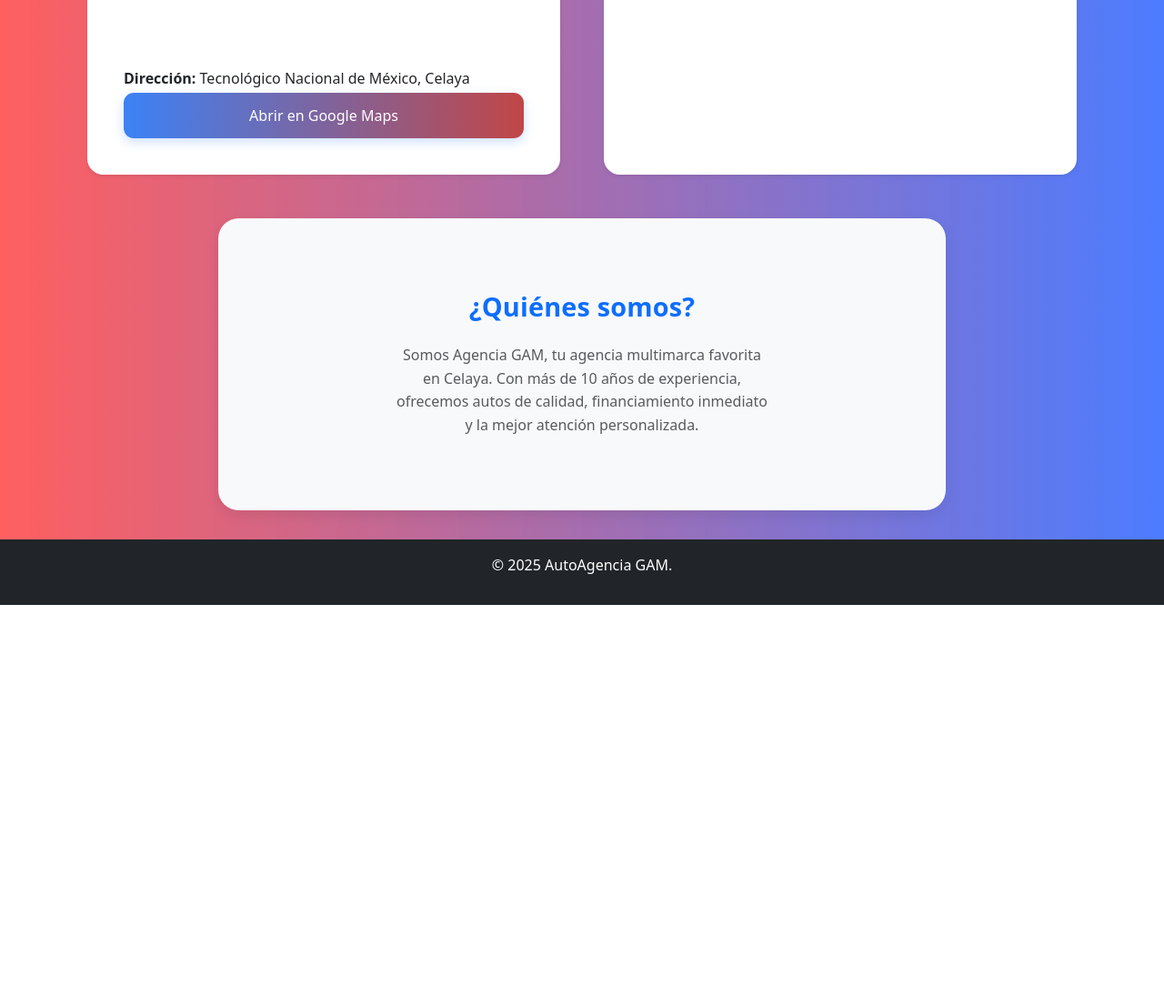
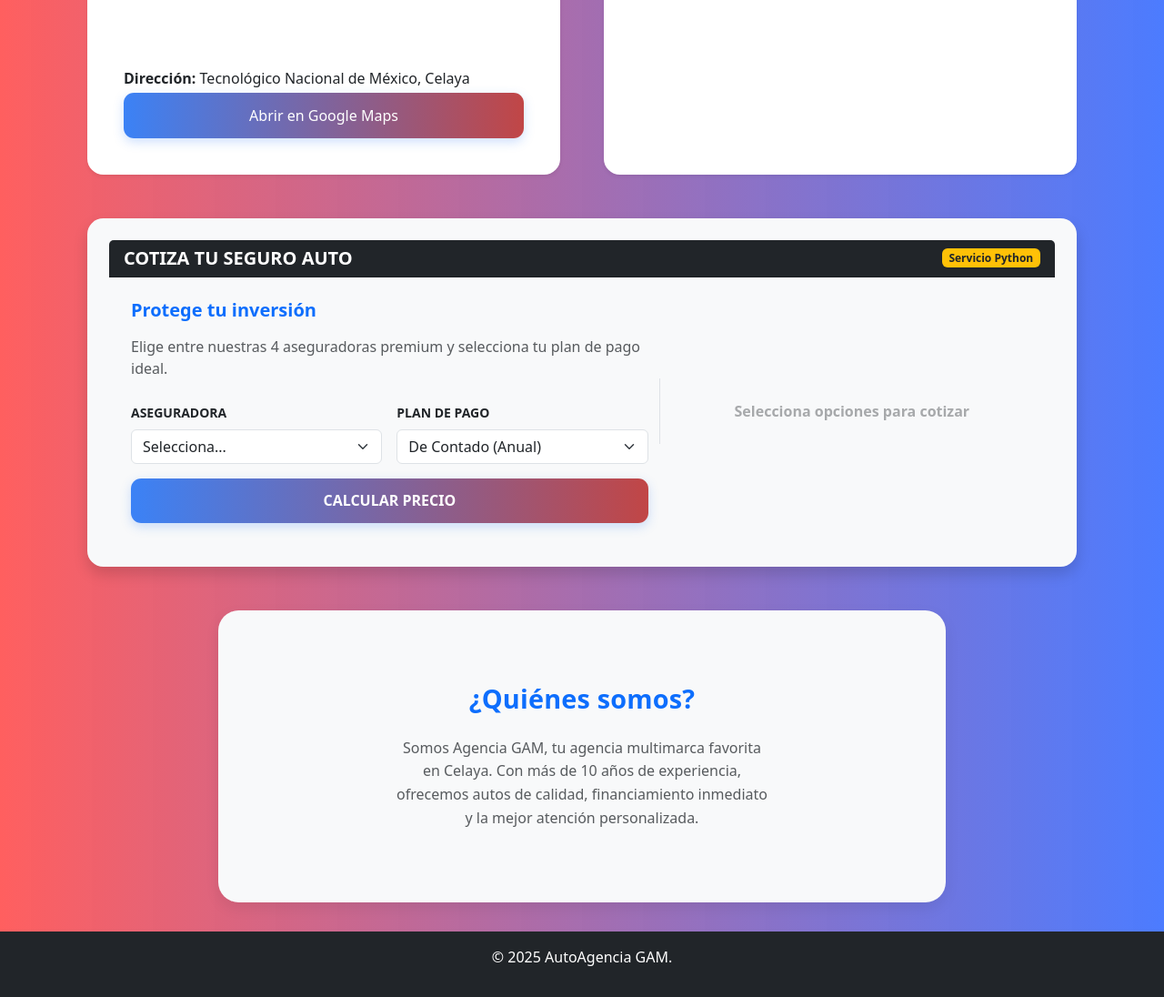
Before and after one commit to paues122/proyecto_carros_web, a PHP site: page /final_web/ in a window 1280 px wide. Shown: the part 1104-2200 px from the top of the page at 91% size. Before the commit the page ends 1769 px from the top, so only its background shows below. Run offline with PHP 8.4, Linux system fonts and the light colour scheme; the visitor is signed in with stand-in values (Sample User, id 1); some libraries are stand-ins or nearby versions; grey boxes are pictures that could not be loaded.

Commit message:
implementación de librería python

```diff
--- a/debug.txt
+++ b/debug.txt
@@ -6,3 +6,5 @@
 generar_pdf.php ejecutado: 18:33:22
 generar_pdf.php ejecutado: 18:34:51
 generar_pdf.php ejecutado: 04:31:08
+generar_pdf.php ejecutado: 16:25:21
+generar_pdf.php ejecutado: 01:07:58
--- a/index.php
+++ b/index.php
@@ -5,7 +5,6 @@
 
 include 'includes/header.php';
 ?>
-
 
 <div id="autoAgenciaCarousel" class="carousel slide w-100" data-bs-ride="carousel">
   <div class="carousel-inner">
@@ -60,7 +59,6 @@
 <section class="container my-5">
   <div class="row g-5">
 
-
     <div class="col-lg-6">
       <div class="card border-0 shadow-sm h-100">
         <div class="card-body p-0">
@@ -85,7 +83,6 @@
         </div>
       </div>
     </div>
-
 
     <div class="col-lg-6">
       <div class="card border-0 shadow-sm h-100">
@@ -153,6 +150,103 @@
   </div>
 </section>
 
+<section class="container mb-5">
+    <div class="card shadow border-0" style="background: #f8f9fa;">
+        <div class="card-header bg-dark text-white d-flex justify-content-between align-items-center">
+            <h5 class="mb-0 fw-bold"><i class="fas fa-shield-alt text-warning"></i> COTIZA TU SEGURO AUTO</h5>
+            <span class="badge bg-warning text-dark">Servicio Python</span>
+        </div>
+        <div class="card-body p-4">
+            <div class="row align-items-center">
+                <div class="col-lg-7">
+                    <h5 class="card-title text-primary fw-bold mb-3">Protege tu inversión</h5>
+                    <p class="text-muted mb-4">Elige entre nuestras 4 aseguradoras premium y selecciona tu plan de pago ideal.</p>
+
+                    <div class="row g-3">
+                        <div class="col-md-6">
+                            <label class="form-label fw-bold small text-uppercase">Aseguradora</label>
+                            <select id="selAseguradora" class="form-select">
+                                <option value="">Selecciona...</option>
+                                <option value="qualitas">Qualitas ($18,500)</option>
+                                <option value="abba">Abba ($13,700)</option>
+                                <option value="sura">Sura ($11,900)</option>
+                                <option value="general">General de Seguros ($15,000)</option>
+                            </select>
+                        </div>
+                        <div class="col-md-6">
+                            <label class="form-label fw-bold small text-uppercase">Plan de Pago</label>
+                            <select id="selPago" class="form-select">
+                                <option value="contado">De Contado (Anual)</option>
+                                <option value="trimestral">Trimestral</option>
+                                <option value="mensual">Mensual (En financiamiento)</option>
+                            </select>
+                        </div>
+                        <div class="col-12 mt-3">
+                            <button onclick="calcularSeguro()" class="btn btn-primary w-100 fw-bold">
+                                <i class="fas fa-calculator"></i> CALCULAR PRECIO
+                            </button>
+                        </div>
+                    </div>
+                </div>
+
+                <div class="col-lg-5 mt-4 mt-lg-0 border-start">
+                    <div id="resultadoSeguro" class="text-center p-3" style="display: none;">
+                        <span class="text-muted small text-uppercase">Tu cotización:</span>
+                        <h4 class="fw-bold mt-2" id="resNombre">...</h4>
+                        <h2 class="display-4 fw-bold text-success my-0" id="resMonto">$0</h2>
+                        <span class="badge bg-success mb-3" id="resPlazo">...</span>
+                        <hr>
+                        <small class="text-muted">Costo total anual: <strong id="resTotal">$0</strong></small>
+                    </div>
+
+                    <div id="introSeguro" class="text-center py-4 text-muted opacity-50">
+                        <i class="fas fa-file-contract fa-5x mb-3"></i>
+                        <p class="mb-0 fw-bold">Selecciona opciones para cotizar</p>
+                    </div>
+                </div>
+            </div>
+        </div>
+    </div>
+</section>
+
+<script>
+    function calcularSeguro() {
+        const aseguradora = document.getElementById('selAseguradora').value;
+        const pago = document.getElementById('selPago').value;
+        const divIntro = document.getElementById('introSeguro');
+        const divRes = document.getElementById('resultadoSeguro');
+
+        if (!aseguradora) {
+            alert("Por favor selecciona una aseguradora.");
+            return;
+        }
+
+        divIntro.innerHTML = '<div class="spinner-border text-primary" role="status"></div><p class="mt-2">Consultando Python...</p>';
+
+        // LLAMADA AL SERVICIO (Puerto 5000)
+        fetch(`http://127.0.0.1:5000/cotizar_seguro?aseguradora=${aseguradora}&tipo_pago=${pago}`)
+            .then(response => response.json())
+            .then(data => {
+                divIntro.style.display = 'none';
+                if (data.status === 'success') {
+                    divRes.style.display = 'block';
+                    document.getElementById('resNombre').innerText = data.aseguradora;
+                    document.getElementById('resMonto').innerText = `$${data.monto}`;
+                    document.getElementById('resPlazo').innerText = data.plazo;
+                    document.getElementById('resTotal').innerText = `$${data.total_anual}`;
+                } else {
+                    alert(data.mensaje);
+                    divIntro.style.display = 'block';
+                    divIntro.innerHTML = '<i class="fas fa-exclamation-triangle fa-3x text-danger"></i><p>Error en consulta</p>';
+                }
+            })
+            .catch(error => {
+                console.error(error);
+                divIntro.innerHTML = '<p class="text-danger">Error: No se pudo conectar a Python. ¿Está corriendo el script?</p>';
+            });
+    }
+</script>
+
 <section class="about-section bg-light py-5">
   <div class="container">
     <div class="row justify-content-center text-center">
@@ -163,7 +257,6 @@
           Con más de 10 años de experiencia, ofrecemos autos de calidad,
           financiamiento inmediato y la mejor atención personalizada.
         </p>
-
       </div>
     </div>
   </div>
```
Also changed, not shown: uploads/autos/1_1764542252_0.jpg (added), 4 other files.
